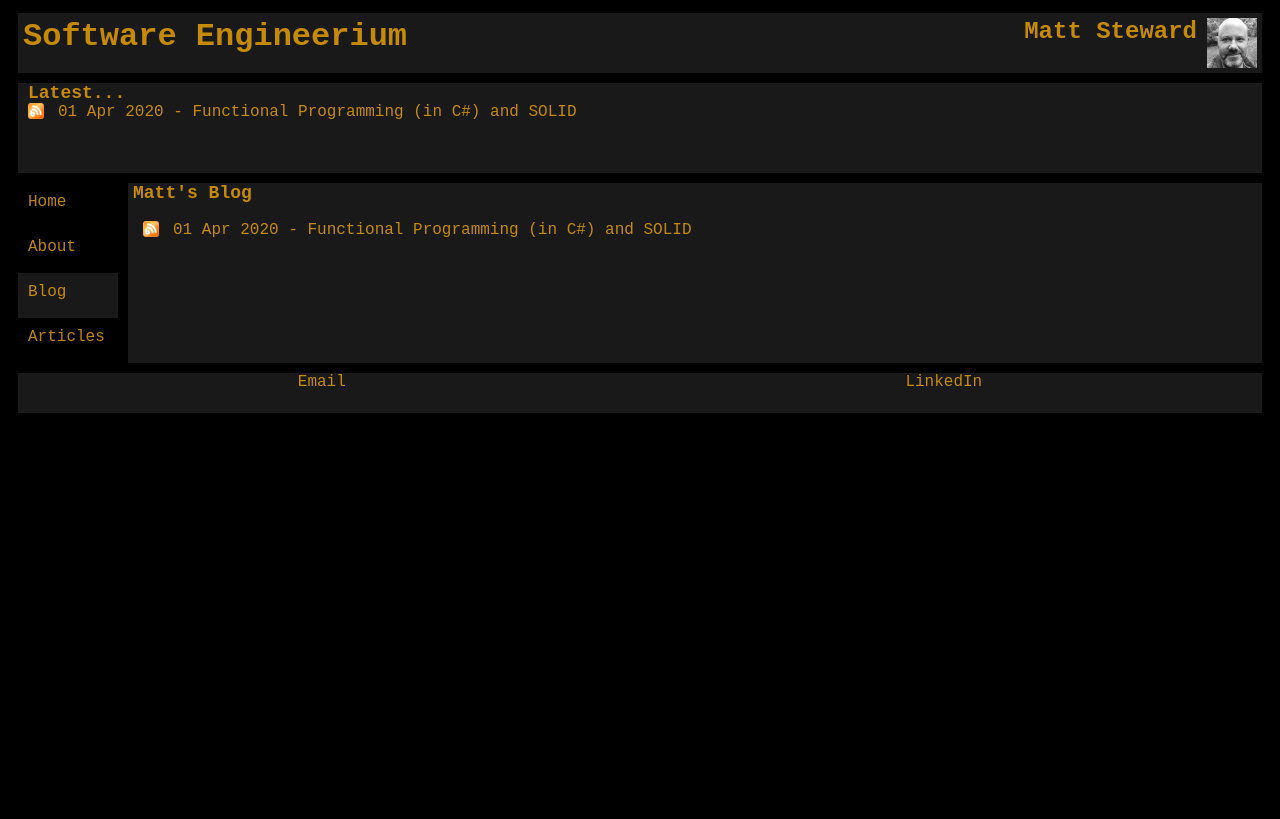
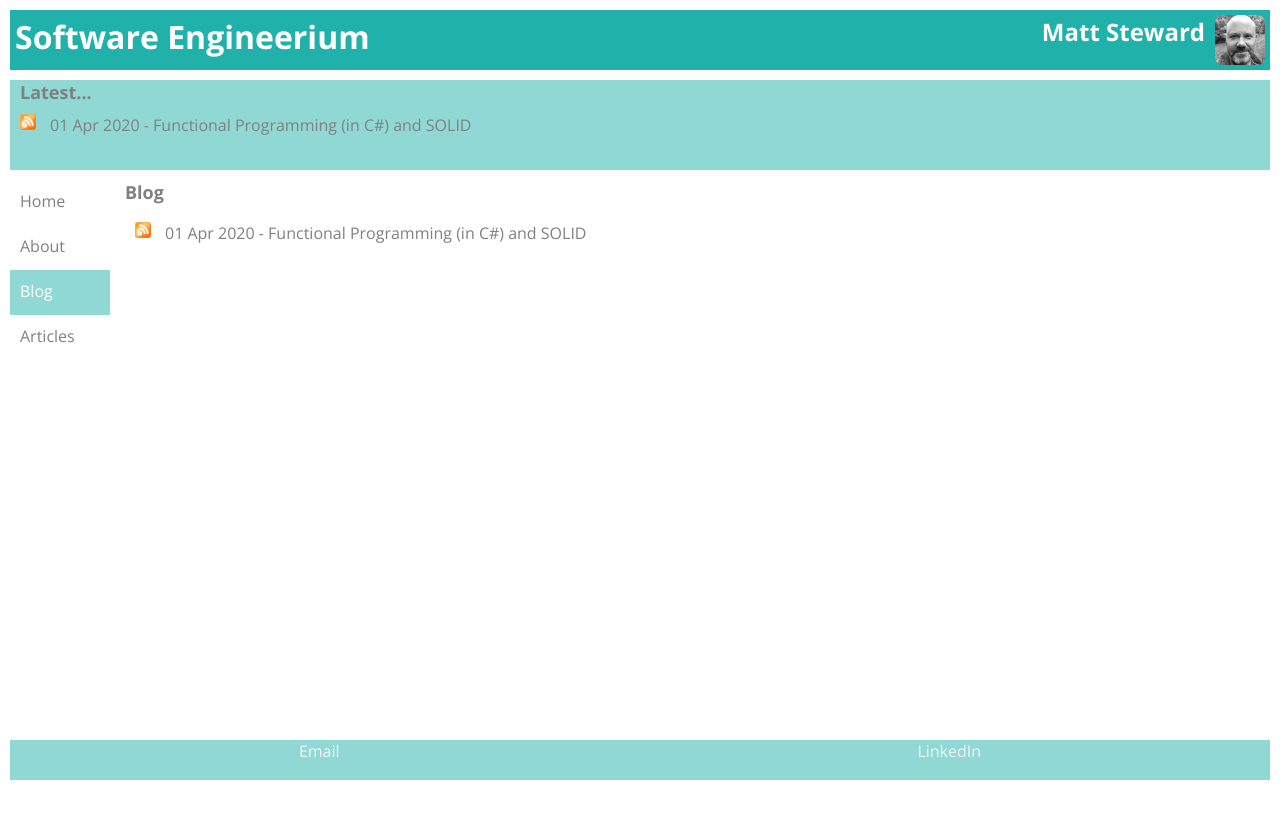
Before and after one commit to Matt-Steward/matt-steward.github.io, a Jekyll site: the page built from blog/index.html, in a window 1280 px wide. Shown: the top 819 px of the page. Built offline with Jekyll 4.4.1, drawn with Linux system fonts in a browser that asks for light colours.

Commit message:
Amend to light scheme

```diff
--- a/_layouts/default.html
+++ b/_layouts/default.html
@@ -20,7 +20,7 @@
 			<!-- Always shown. Page Title and Intro -->
 			<h1 id="siteTitle">{{ site.title }}</h1>
 			<h2 id="siteAuthor">{{ site.author }}</h2>
-			<img id="profilePic" alt="Matt Steward" src="/assets/images/ProfilePic.jpg" width="50px" height="50px" />
+			<img id="profilePic" alt="Matt Steward" src="/assets/images/ProfilePic.jpg" />
 
 		</header>
 
--- a/_layouts/post.html
+++ b/_layouts/post.html
@@ -2,9 +2,6 @@
 layout: default
 ---
 <article id="post">
-
-  <h3>{{ page.title }}</h3>
-  <p class="meta">{{ page.date | date_to_string }}</p>
 
   <div class="post">
     {{ content }}
--- a/articles/index.html
+++ b/articles/index.html
@@ -1,8 +1,8 @@
 ---
 layout: default
-title: Matt's Articles
+title: Articles
 ---
 <article id="articles">
     <h3>{{ page.title }}</h3>
-    <h4><a target="_blank" href="https://www.linkedin.com/pulse/culture-clash-start-up-vs-established-matt-steward/">Culture Clash - Start-Up vs. Established</a> (Published on May 17, 2018)</h4>
+    <p><a target="_blank" href="https://www.linkedin.com/pulse/culture-clash-start-up-vs-established-matt-steward/">Culture Clash - Start-Up vs. Established</a> (Published on May 17, 2018)</p>
 </article>
--- a/assets/css/main.css
+++ b/assets/css/main.css
@@ -1,3 +1,14 @@
+@import url('https://fonts.googleapis.com/css2?family=Open+Sans:ital,wght@0,300;0,700;1,300;1,700&display=swap');
+
+body {
+    font-family: 'Open Sans', sans-serif;
+    font-size: 16px;
+    font-weight: 300;
+    color: black;
+    background-color: white;
+    margin: 0;
+    padding: 0;
+}
 
 /*
 
@@ -7,7 +18,7 @@
     border-style: dashed;
 }
 
-*/
+
 
 body {
     font-family: 'Courier New', Courier, monospace;
@@ -16,6 +27,8 @@ body {
     color: rgba(255,176,0,0.75);
 
 }
+
+*/
 
 h1 {
     font-size: 2em;
@@ -66,18 +79,26 @@ header {
     grid-area: header;
     display: grid;
     grid-template-columns: auto 20% 60px;
-    background-color: rgb(25, 25, 25);
+    background-color: lightseagreen;
+    color: white;
+}
+
+header>img {
+    width: 50px;
+    height: 50px;
+    border-radius: 15%;
 }
 
 aside#headline {
     grid-area: headline;
-    background-color: rgb(25, 25, 25);
+    background-color: rgba(32,178,170,0.5);
 }
 
 aside#headline h3 {
     padding-left: 10px;
     margin-top: 0px;
-    margin-bottom: 0px;
+    margin-bottom: 10px;
+    color: grey;
 }
 
 aside#headline ul, article#blog ul {
@@ -102,15 +123,16 @@ aside#headline a, article#blog a {
 
 aside#headline a:link, article#blog a:link {
     text-decoration: none;
-    color: rgba(255,176,0,0.75);
+    color: grey;
 }
 
 aside#headline a:hover, article#blog a:hover {
-    color: rgba(255,176,0,1);
+    font-weight: 525;
+
 }
 
 aside#headline a:visited, article#blog a:visited {
-    color: rgba(255,176,0,0.5);
+    color: grey;
 }
 
 nav {
@@ -120,11 +142,12 @@ nav {
 }
 
 nav>a {
-    color: rgba(255,176,0,0.75);
+    color: grey;
 }
 
 nav>a>div.selected {
-    background-color: rgb(25, 25, 25);
+    background-color: rgba(32,178,170,0.5);
+    color: white;
 }
 
 nav>a {
@@ -132,7 +155,8 @@ nav>a {
 }
 
 nav>a:hover {
-    color: rgba(255,176,0,1);
+    color: grey;
+    font-weight: 600;
 }
 
 
@@ -145,12 +169,17 @@ nav>a>div {
 
 section#content {
     grid-area: content;
-    background-color: rgb(25, 25, 25);
+    background-color: white;
+    min-height: 550px;
+}
+
+section#content h3 {
+    color: grey;
 }
 
 footer {
     grid-area: footer;
-    background-color: rgb(25, 25, 25);
+    background-color: rgba(32,178,170,0.5);
 }
 
 footer {
@@ -160,7 +189,7 @@ footer {
 }
 
 footer>a {
-    color: rgba(255,176,0,0.75);
+    color: whitesmoke;
 }
 
 footer>a {
@@ -168,7 +197,8 @@ footer>a {
 }
 
 footer>a:hover {
-    color: rgba(255,176,0,1);
+    color: white;
+    font-weight: 600;
 }
 
 nav>a>div {
@@ -194,11 +224,12 @@ article>p {
 }
 
 article a {
-    color: rgba(255,176,0,0.75);
+    color: blue;
 }
 
 article a:hover {
-    color: rgba(255,176,0,1);
+    color: darkblue;
+
 }
 
 
--- a/blog/index.html
+++ b/blog/index.html
@@ -1,11 +1,13 @@
 ---
 layout: default
-title: Matt's Blog
+title: Blog
 ---
 <article id="blog">
 	<h3>{{ page.title }}</h3>
 	<ul>
-		{% for post in site.posts %}
+		{% assign posts = site.posts | where_exp: "item", "item.tags contains 'C#'" %}
+
+		{% for post in posts %}
 		<li>
 			<a href="{{ post.url }}" title="{{ post.title }}">
 				{{ post.date | date_to_string }} - {{ post.title }}
```
Also changed, not shown: _posts/2020-05-28-func-and-solid.md (+1 -0 lines).
